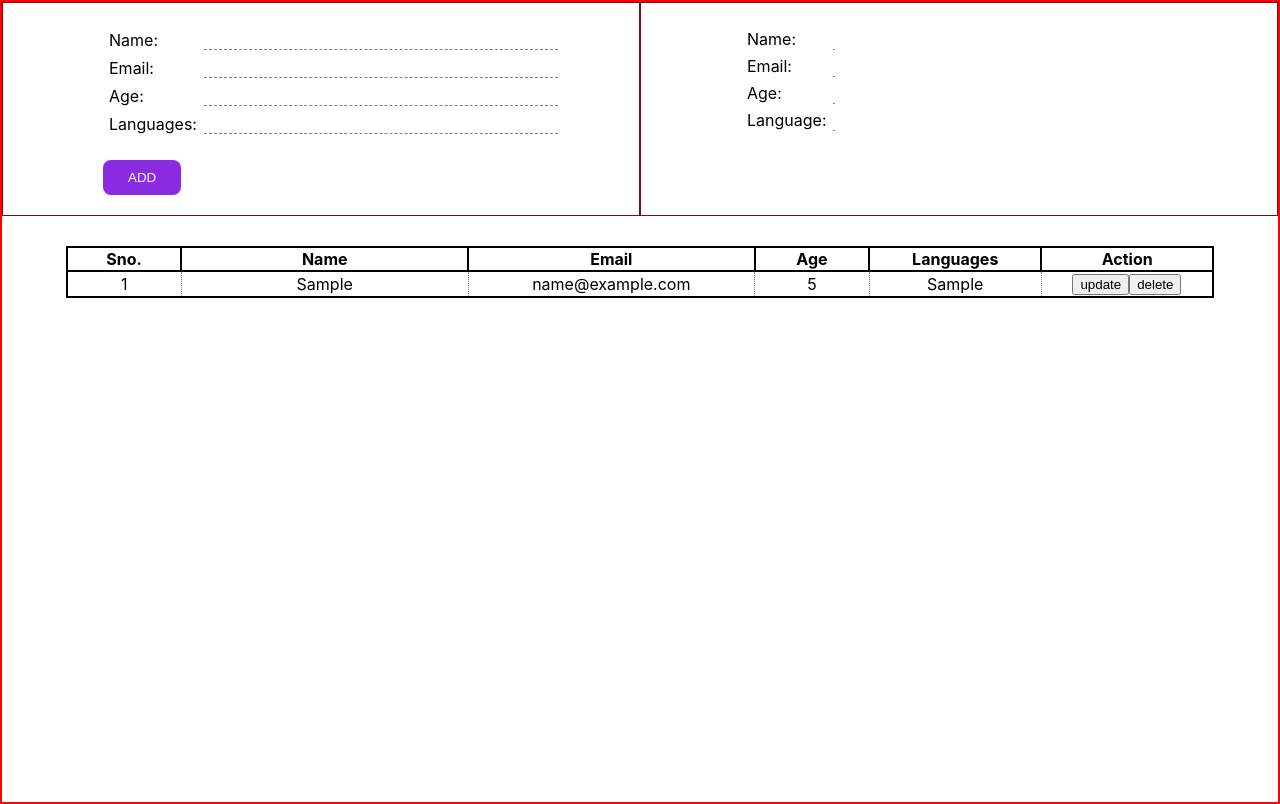
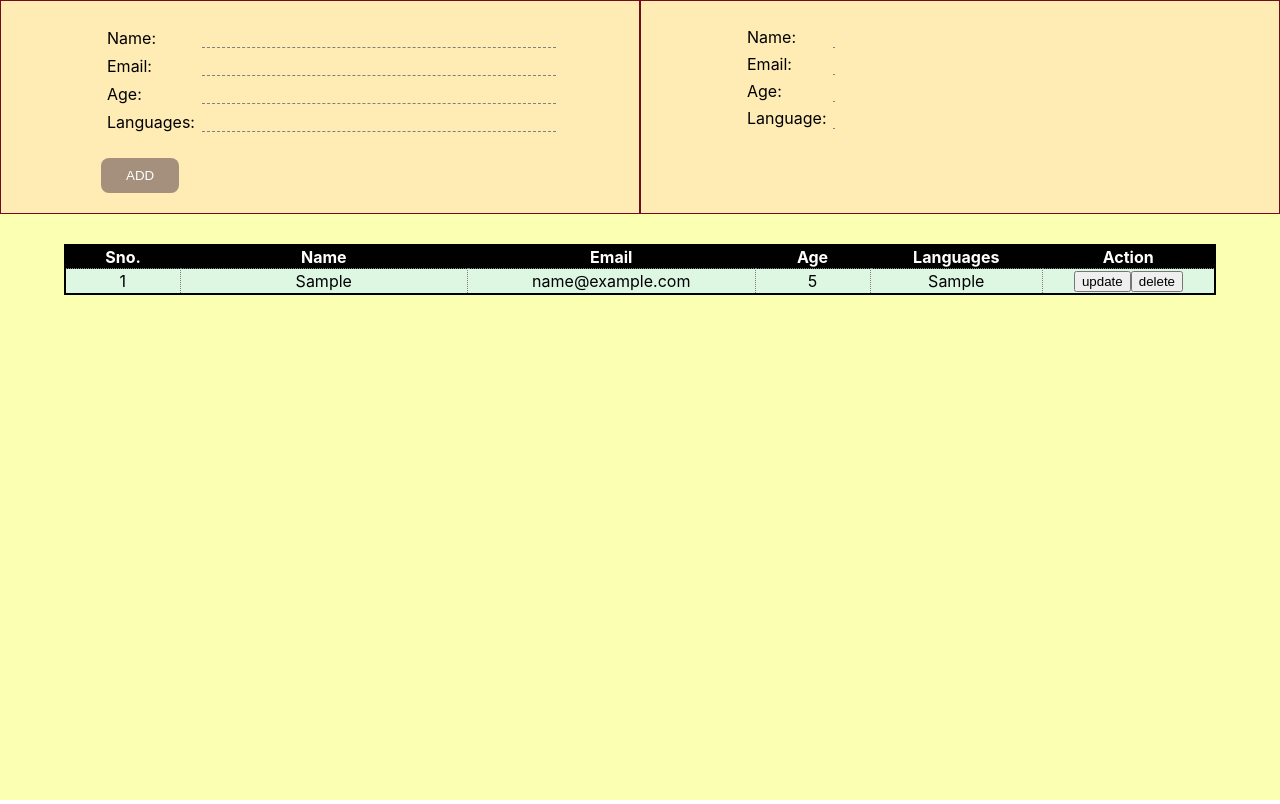
Before and after one commit to ShivamRaj-1/my_nobelium_fork, a React (Create React App) app: page / in a window 1280 px wide. Both pictures are taken after typing "Sample", "name@example.com", "5", "Sample" into the empty fields and a click on the button "ADD". Built offline with nearby package versions, Linux system fonts and the light colour scheme.

Commit message:
react assignment of 11th april

```diff
--- a/src/component/Forms/Forms.js
+++ b/src/component/Forms/Forms.js
@@ -96,7 +96,11 @@ export default function Forms() {
             </section>
 
             <section className={FS.bottom_section}>
-                <table >
+
+                {
+                    (userData.current.length === 0) ? null
+                    : (
+                        <table >
 
                     <thead>
                         <tr>
@@ -129,6 +133,10 @@ export default function Forms() {
                         }
                     </tbody>
                 </table>
+                    )
+
+                }
+
             </section>
 
         </div>
--- a/src/component/Forms/Forms.module.css
+++ b/src/component/Forms/Forms.module.css
@@ -1,6 +1,7 @@
 .main_background{
-    border: 2px solid red;
+    /* border: 2px solid red; */
     min-height: 100vh;
+    background-color: #FBFFB1;
 }
 
 .top_section{
@@ -14,6 +15,7 @@
     box-sizing: border-box;
 
     padding: 20px 100px;
+    background-color: #FFEBB4;
 }
 
 .left_form input{
@@ -21,6 +23,7 @@
     border: none;
     border-bottom: 1px dashed gray;
     width: 350px;
+    background-color: transparent;
 }
 
 .left_form button{
@@ -28,7 +31,7 @@
     padding: 10px 25px;
     border-radius: 8px;
     border: none;
-    background-color: blueviolet;
+    background-color: #A4907C;
     color: white;
 }
 
@@ -50,12 +53,22 @@
 }
 
 .bottom_section table th{
-    border: 2px solid black;
+    /* border: 2px solid black; */
+    background-color: black;
+    color: white;
 }
 
 .bottom_section td{
     border: 1px dotted gray;
     text-align: center;
+
+}
+
+.bottom_section tbody tr:nth-child(even){
+    background-color: #C7E8CA;
+}
+.bottom_section tbody tr:nth-child(odd){
+    background-color: #DDF7E3;
 }
 
 .bottom_section td:nth-child(1){
```
